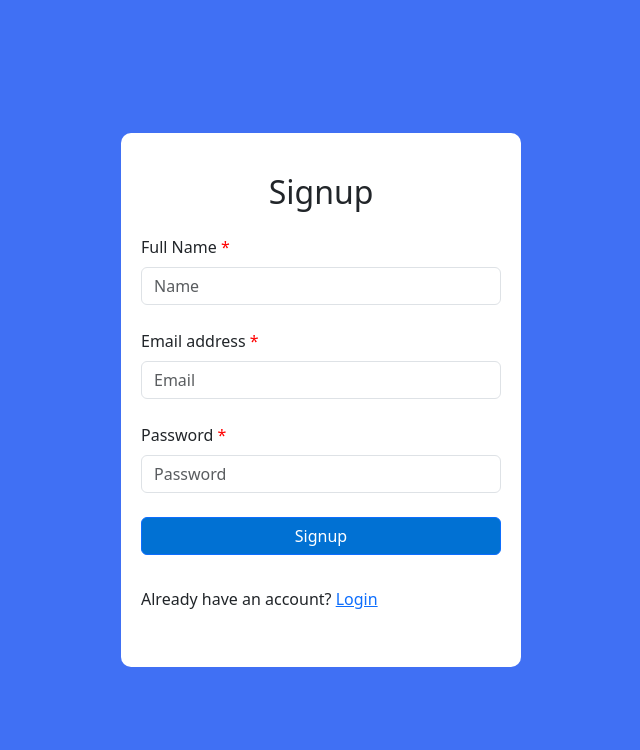
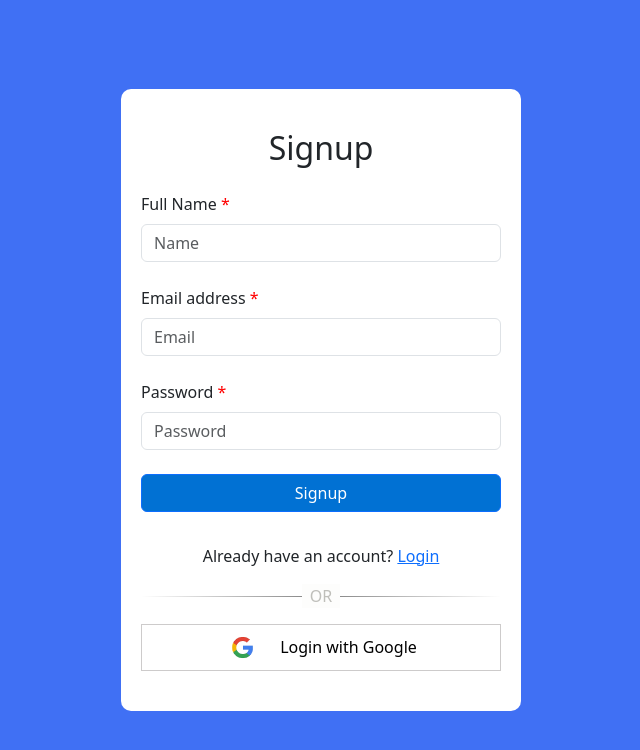
Before and after one commit to Huzaifa-Khan-Official/firebase-authentication, a plain HTML site: page signup/signup.html in a window 1280 px wide. Shown: the whole page, without its empty margins (319-959 px from the left). Drawn offline with nearby package versions, Linux system fonts and the light colour scheme; no server answers.

Commit message:
signup google done

```diff
--- a/app.js
+++ b/app.js
@@ -3,7 +3,8 @@ import { initializeApp } from "https://www.gstatic.com/firebasejs/10.5.0/firebas
 import {
     getAuth,
     onAuthStateChanged,
-    deleteUser
+    deleteUser,
+    GoogleAuthProvider
 } from "https://www.gstatic.com/firebasejs/10.5.0/firebase-auth.js";
 
 import {
@@ -28,6 +29,7 @@ const firebaseConfig = {
 const app = initializeApp(firebaseConfig);
 
 const auth = getAuth();
+const provider = new GoogleAuthProvider();
 
 // Initialize Cloud Firestore and get a reference to the service
 const db = getFirestore(app);
--- a/signup/signup.css
+++ b/signup/signup.css
@@ -24,6 +24,61 @@ button {
   color: red;
 }
 
+#alreadyAccountPara {
+  text-align: center;
+}
+
+.hr-text {
+  line-height: 1em;
+  position: relative;
+  outline: 0;
+  border: 0;
+  color: black;
+  text-align: center;
+  height: 1.5em;
+  opacity: 0.5;
+
+  &:before {
+    content: "";
+    /* // use the linear-gradient for the fading effect
+        // use a solid background color for a solid bar */
+    background: linear-gradient(to right, transparent, #000000, transparent);
+    position: absolute;
+    left: 0;
+    top: 50%;
+    width: 100%;
+    height: 1px;
+  }
+
+  &:after {
+    content: attr(data-content);
+    position: relative;
+    display: inline-block;
+    color: black;
+
+    padding: 0 0.5em;
+    line-height: 1.5em;
+    /* // this is really the only tricky part, you need to specify the background color of the container element... */
+    color: #818078;
+    background-color: #fcfcfa;
+  }
+}
+
+#googleSignInBtn {
+  background: transparent !important;
+  border: none;
+  display: flex;
+  align-items: center;
+  justify-content: center;
+  gap: 20px;
+  border: 1px solid #cdcbcb;
+  padding: 5px 0;
+}
+
+#googleSignInBtn img {
+  width: 35px;
+}
+
 @media (max-width: 330px) {
   body {
     padding: 20px;
--- a/signup/signup.html
+++ b/signup/signup.html
@@ -20,7 +20,10 @@
 
         <button id="sbtn" class="btn btn-primary mb-3">Signup</button>
         <p id="errorPara"></p>
-        <p>Already have an account? <a href="../login/login.html">Login</a></p>
+        <p id="alreadyAccountPara">Already have an account? <a href="../login/login.html">Login</a></p>
+
+        <hr class="hr-text" data-content="OR">
+        <button id="googleSignInBtn"><div class="googleIcon"><img src="./googleIcon.png" alt=""></div><div class="googleBtnPara">Login with Google</div></button>
     </div>
     <script src="https://cdn.jsdelivr.net/npm/bootstrap@5.3.2/dist/js/bootstrap.bundle.min.js"></script>
 
--- a/signup/signup.js
+++ b/signup/signup.js
@@ -3,15 +3,16 @@ import { initializeApp } from "https://www.gstatic.com/firebasejs/10.5.0/firebas
 import {
   getAuth,
   createUserWithEmailAndPassword,
-    onAuthStateChanged
+  onAuthStateChanged,
+  GoogleAuthProvider,
+  signInWithPopup,
 } from "https://www.gstatic.com/firebasejs/10.5.0/firebase-auth.js";
 
 import {
   getFirestore,
   doc,
-    setDoc
+  setDoc,
 } from "https://www.gstatic.com/firebasejs/10.5.0/firebase-firestore.js";
-
 
 const firebaseConfig = {
   apiKey: "AIzaSyABpF5Aq3pvwYfqSGd4A1LfyhjgKApnFmE",
@@ -20,23 +21,22 @@ const firebaseConfig = {
   storageBucket: "test-project-2b.appspot.com",
   messagingSenderId: "545460196890",
   appId: "1:545460196890:web:c8718f9b0776412ddaa3a3",
-    measurementId: "G-24X003ETZV"
+  measurementId: "G-24X003ETZV",
 };
 
 const app = initializeApp(firebaseConfig);
 const db = getFirestore(app);
+const provider = new GoogleAuthProvider();
 
 const auth = getAuth();
-
 
 let sbtn = document.querySelector("#sbtn"); // get signin btn
 let errorPara = document.querySelector("#errorPara"); // get error paragraph
 
-
 sbtn.addEventListener("click", () => {
   let semail = document.querySelector("#semail"); // get email to signin user
   let spassword = document.querySelector("#spassword"); // get password to signin user
-    let sname = document.querySelector("#sname");  // get name of a user
+  let sname = document.querySelector("#sname"); // get name of a user
 
   if (sname.value == "") {
     errorPara.innerText = "Please fill name field!";
@@ -44,13 +44,12 @@ sbtn.addEventListener("click", () => {
       errorPara.innerHTML = "";
     }, 3000);
   } else {
-
     // storing data in a array
     let userData = {
       sname: sname.value,
       semail: semail.value,
-            spassword: spassword.value
-        }
+      spassword: spassword.value,
+    };
     // creating user with eamil and password
     createUserWithEmailAndPassword(auth, userData.semail, userData.spassword)
       // email value  , password value
@@ -59,38 +58,72 @@ sbtn.addEventListener("click", () => {
         await setDoc(doc(db, "users", user.uid), {
           // collection name,   unique id of user
           ...userData, // setting array in a database
-                    userid: user.uid   // also user id in the database
+          userid: user.uid, // also user id in the database
         });
 
-                location.href = "../login/login.html"
+        location.href = "../login/login.html";
       })
       .catch((error) => {
         const errorCode = error.code;
         const errorMessage = errorCode.slice(5).toUpperCase();
-                const errMessage = errorMessage.replace(/-/g, " ")
+        const errMessage = errorMessage.replace(/-/g, " ");
         errorPara.innerText = errMessage;
         setTimeout(() => {
           errorPara.innerHTML = "";
         }, 3000);
       });
   }
-})
+});
 
 spassword.addEventListener("keypress", (e) => {
   if (e.key == "Enter") {
-        sbtn.click()
+    sbtn.click();
   }
+});
+
+const googleSignInBtn = document.getElementById("googleSignInBtn");
+
+googleSignInBtn.addEventListener("click", () => {
+  signInWithPopup(auth, provider)
+    .then(async (result) => {
+      // This gives you a Google Access Token. You can use it to access the Google API.
+      const credential = GoogleAuthProvider.credentialFromResult(result);
+      const token = credential.accessToken;
+      // The signed-in user info.
+      const user = result.user;
+      console.log(user);
+      // storing data in a array
+      let userData = {
+        sname: user.displayName,
+        semail: user.email,
+      };
+      await setDoc(doc(db, "users", user.uid), {
+        // collection name,   unique id of user
+        ...userData, // setting array in a database
+        userid: user.uid, // also user id in the database
+      });
+      location.href = "../index.html";
     })
-
+    .catch((error) => {
+      // Handle Errors here.
+      const errorCode = error.code;
+      const errorMessage = error.message;
+      // The email of the user's account used.
+      const email = error.customData.email;
+      // The AuthCredential type that was used.
+      const credential = GoogleAuthProvider.credentialFromError(error);
+      // ...
+    });
+});
 
 onAuthStateChanged(auth, (user) => {
   if (user) {
     const userUid = user.uid;
   } else {
-        localStorage.removeItem("userUid")
+    localStorage.removeItem("userUid");
   }
 });
 
 if (localStorage.getItem("userUid")) {
-    location.href = "../index.html"
+  location.href = "../index.html";
 }
```
Also changed, not shown: signup/googleIcon.png (added). Lines whose indentation alone changed are shown as unchanged.
